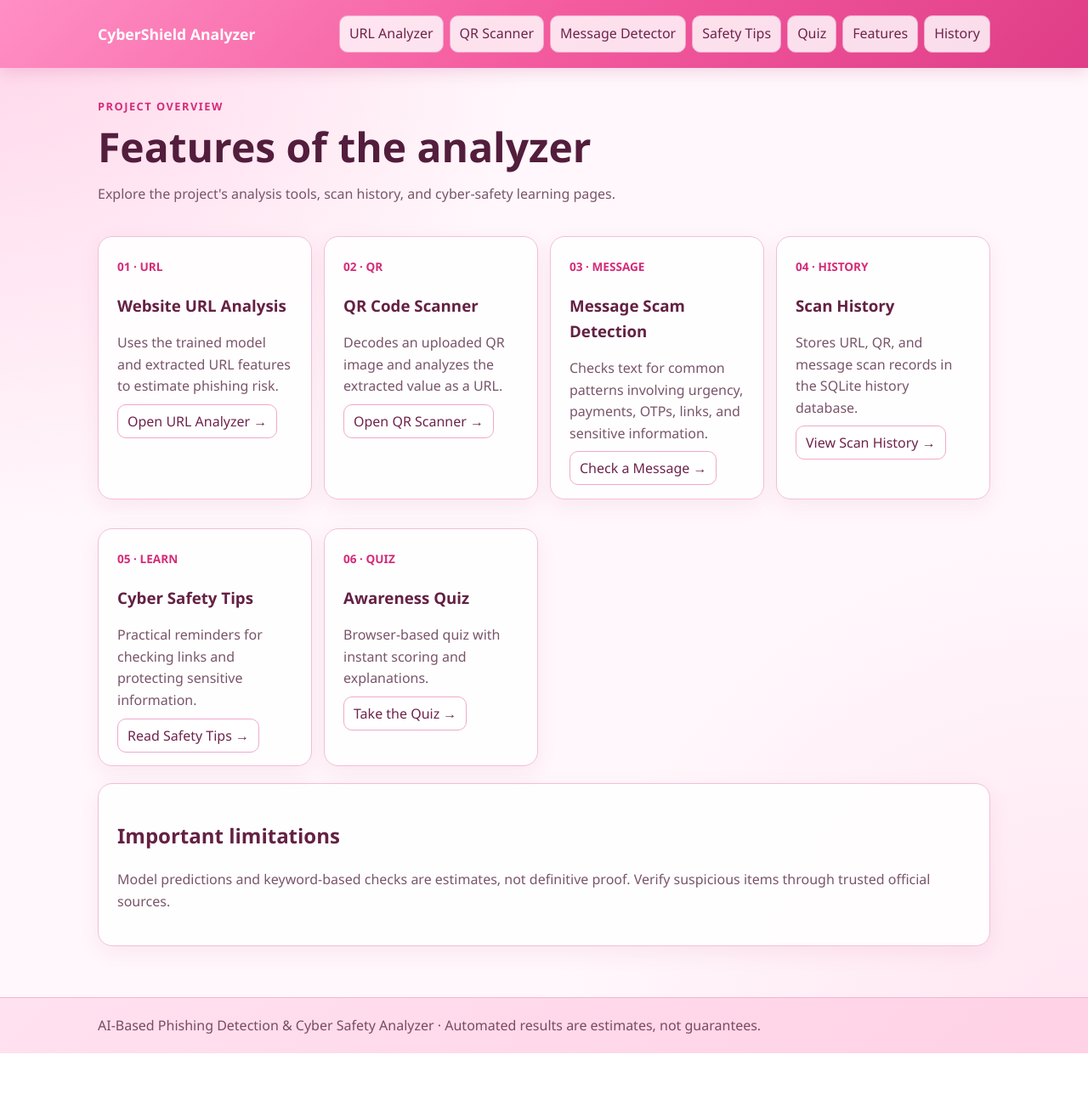
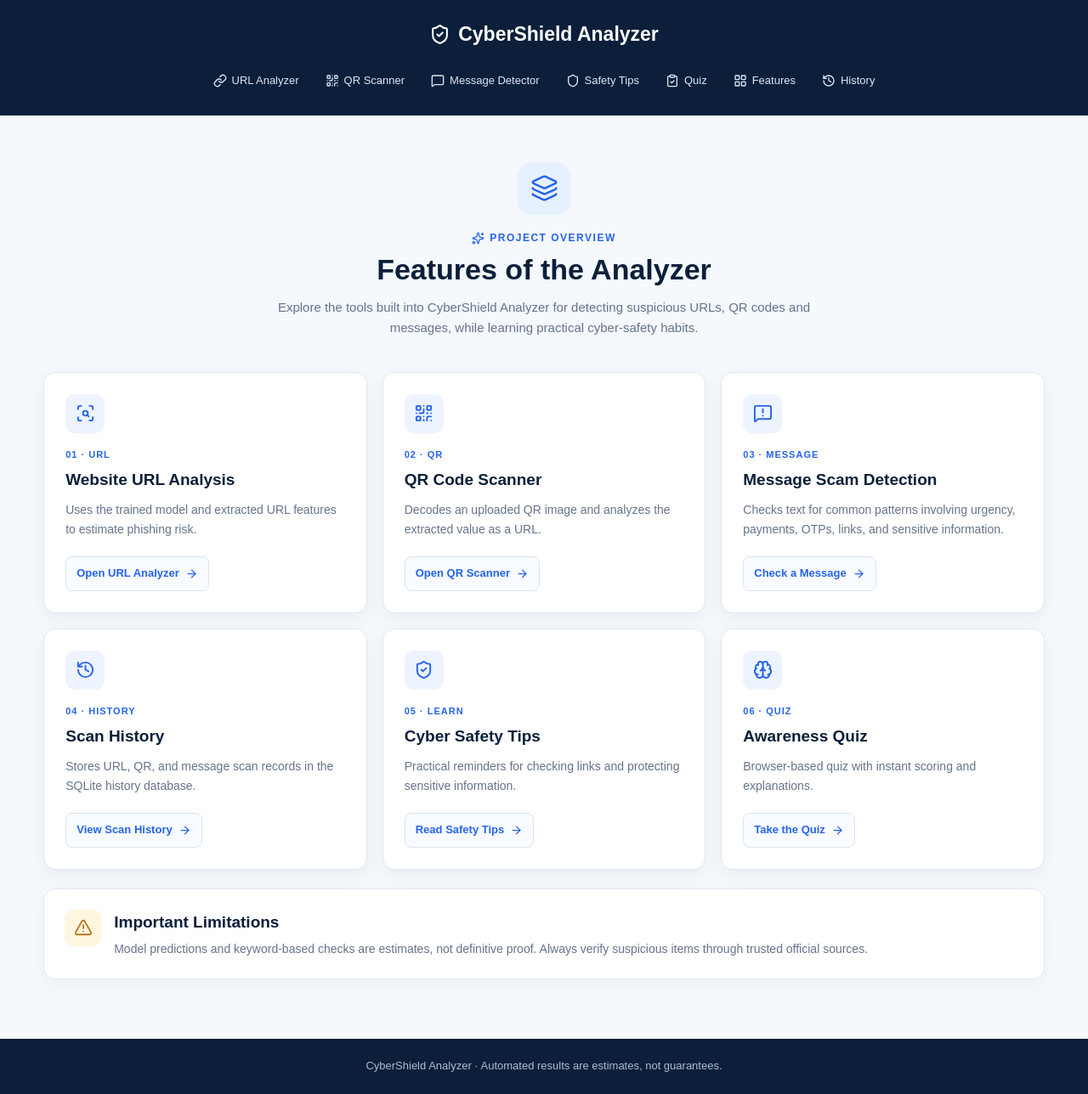
Before and after one commit to Mahekk7/PhishingDetector, a Flask app: page /features in a window 1280 px wide. Shown: the whole page at 85% size. Before the commit the page ends 1240 px from the top, so only its background shows below. Run offline with Flask 3, Linux system fonts and the light colour scheme; parts of the project's set-up code (start-up, migrations or seed data) failed here and were passed over.

Commit message:
Update features.html

```diff
--- a/templates/features.html
+++ b/templates/features.html
@@ -1,332 +1,649 @@
-<!doctype html>
+<!DOCTYPE html>
 <html lang="en">
 <head>
-<meta charset="utf-8">
-<meta name="viewport" content="width=device-width, initial-scale=1">
+<meta charset="UTF-8">
+<meta name="viewport" content="width=device-width, initial-scale=1.0">
 
-<title>Project Features | PhishingDetector</title>
+<title>Project Features | CyberShield Analyzer</title>
+
+<script src="https://unpkg.com/lucide@latest"></script>
 
 <style>
+
 *{
     box-sizing:border-box;
+    margin:0;
+    padding:0;
 }
 
 body{
-    margin:0;
-    background:
-        radial-gradient(circle at top left, #ffd6ea 0%, transparent 35%),
-        radial-gradient(circle at bottom right, #ffe5f1 0%, transparent 35%),
-        #fff7fb;
-    color:#3d1830;
-    font-family:Segoe UI,Arial,sans-serif;
+    background:#f5f8fc;
+    color:#172033;
+    font-family:Arial, Helvetica, sans-serif;
     line-height:1.6;
 }
 
+/* ================= HEADER ================= */
+
 header{
-    background:linear-gradient(135deg,#ff8fc4,#f45b9f,#df3d87);
-    padding:18px;
-    box-shadow:0 4px 18px rgba(190,45,112,.18);
-}
-
-footer{
-    background:linear-gradient(135deg,#ffe1ef,#ffd1e5);
-    border-top:1px solid #f3b4d0;
-    padding:20px 18px;
-    color:#7b4964;
+    background:#0b1f3a;
+    color:white;
+    padding:22px 0;
 }
 
 .wrap{
-    width:min(1050px,92%);
+    width:92%;
+    max-width:1200px;
     margin:auto;
 }
 
 .nav{
     display:flex;
-    gap:12px;
+    flex-direction:column;
     align-items:center;
-    justify-content:space-between;
-    flex-wrap:wrap;
+    gap:18px;
 }
 
 .brand{
-    font-weight:800;
-    color:#ffffff;
+    color:white;
     text-decoration:none;
-    font-size:1.1rem;
+    font-size:23px;
+    font-weight:700;
+    display:flex;
+    align-items:center;
+    gap:9px;
+}
+
+.brand svg{
+    width:25px;
+    height:25px;
 }
 
 .links{
     display:flex;
-    gap:7px;
+    justify-content:center;
+    align-items:center;
     flex-wrap:wrap;
+    gap:9px;
 }
 
-.links a,
-.btn{
-    color:#6e234c;
+.links a{
+    color:#dbe7f5;
     text-decoration:none;
-    border:1px solid #f0a9ca;
-    border-radius:10px;
     padding:8px 11px;
-    background:rgba(255,255,255,.82);
+    border-radius:7px;
+    font-size:13px;
+    display:flex;
+    align-items:center;
+    gap:6px;
     transition:.2s ease;
 }
 
-.links a:hover,
-.btn:hover{
-    background:#fff;
-    border-color:#e94d96;
-    color:#c52770;
-    transform:translateY(-1px);
+.links a:hover{
+    background:#17365f;
+    color:white;
 }
 
-main{
-    padding:35px 0 60px;
+.links svg{
+    width:16px;
+    height:16px;
 }
 
-.eyebrow{
-    color:#d52c79;
-    font-size:.8rem;
-    font-weight:bold;
+
+/* ================= MAIN ================= */
+
+main{
+    padding:55px 0 70px;
+}
+
+
+/* ================= INTRO ================= */
+
+.page-intro{
+    text-align:center;
+    max-width:760px;
+    margin:0 auto 40px;
+}
+
+.intro-icon{
+    width:62px;
+    height:62px;
+    margin:0 auto 18px;
+    border-radius:16px;
+    background:#e7f0ff;
+    color:#2563eb;
+    display:flex;
+    align-items:center;
+    justify-content:center;
+}
+
+.intro-icon svg{
+    width:33px;
+    height:33px;
+    stroke-width:1.8;
+}
+
+.intro-label{
+    color:#2563eb;
+    font-size:12px;
+    font-weight:700;
     letter-spacing:1.5px;
+    margin-bottom:7px;
+    display:flex;
+    align-items:center;
+    justify-content:center;
+    gap:6px;
+}
+
+.intro-label svg{
+    width:15px;
+    height:15px;
 }
 
 h1{
-    font-size:clamp(2rem,4vw,3rem);
-    line-height:1.15;
-    margin:10px 0;
-    color:#531d3c;
+    color:#0b1f3a;
+    font-size:34px;
+    line-height:1.2;
+    margin-bottom:12px;
 }
 
-h2{
-    color:#642143;
+.intro-text{
+    color:#64748b;
+    font-size:15px;
+    max-width:680px;
+    margin:auto;
 }
 
-h3{
-    color:#642143;
-    margin-bottom:8px;
+
+/* ================= FEATURE GRID ================= */
+
+.grid{
+    display:grid;
+    grid-template-columns:repeat(3,1fr);
+    gap:18px;
 }
 
-p,
-.muted{
-    color:#79556a;
-}
+
+/* ================= FEATURE CARD ================= */
 
 .card{
-    background:rgba(255,255,255,.9);
-    border:1px solid #f2bfd6;
-    border-radius:17px;
-    padding:22px;
-    margin-top:20px;
-    box-shadow:0 8px 25px rgba(187,55,112,.08);
+    background:white;
+    border:1px solid #e1e8f0;
+    border-radius:14px;
+    padding:25px;
+    box-shadow:0 7px 22px rgba(11,31,58,.05);
     transition:.2s ease;
 }
 
 .card:hover{
     transform:translateY(-3px);
-    box-shadow:0 12px 30px rgba(187,55,112,.13);
+    box-shadow:0 12px 28px rgba(11,31,58,.09);
 }
 
-.grid{
-    display:grid;
-    grid-template-columns:repeat(auto-fit,minmax(220px,1fr));
-    gap:14px;
+.feature-icon{
+    width:46px;
+    height:46px;
+    border-radius:11px;
+    background:#edf4ff;
+    color:#2563eb;
+    display:flex;
+    align-items:center;
+    justify-content:center;
+    margin-bottom:17px;
 }
 
-.field{
-    display:block;
-    width:100%;
-    margin-top:7px;
-    background:#fff8fc;
-    color:#4a2037;
-    border:1px solid #efb2ce;
-    border-radius:10px;
-    padding:12px;
-    font:inherit;
-}
-
-label{
-    display:block;
-    margin:9px 0;
-}
-
-.primary{
-    background:linear-gradient(135deg,#f75ca3,#d92f79);
-    color:#ffffff;
-    border:0;
-    border-radius:10px;
-    padding:12px 16px;
-    font-weight:800;
-    margin-top:14px;
-    cursor:pointer;
-    box-shadow:0 5px 14px rgba(216,47,121,.2);
-}
-
-.primary:hover{
-    background:linear-gradient(135deg,#ff70b0,#d32974);
-}
-
-.alert,
-.result{
-    padding:14px;
-    border:1px solid #edb3cd;
-    border-radius:12px;
-    margin-top:16px;
-    overflow-wrap:anywhere;
-    background:#fffafd;
-}
-
-.error{
-    border-color:#ef8cae;
-}
-
-.success{
-    border-color:#e68bb8;
+.feature-icon svg{
+    width:23px;
+    height:23px;
 }
 
 .pill{
-    color:#d42b78;
-    font-weight:800;
-    font-size:.85rem;
+    color:#2563eb;
+    font-size:11px;
+    font-weight:700;
+    letter-spacing:1px;
+    display:block;
+    margin-bottom:6px;
 }
 
-.quiz-question{
-    border-bottom:1px solid #f1c5d9;
-    padding:12px 0;
+h3{
+    color:#0b1f3a;
+    font-size:19px;
+    margin-bottom:8px;
 }
 
-@media(max-width:700px){
-    .nav{
-        align-items:flex-start;
+.card p{
+    color:#64748b;
+    font-size:14px;
+    line-height:1.65;
+    margin-bottom:20px;
+}
+
+.btn{
+    display:inline-flex;
+    align-items:center;
+    gap:7px;
+    color:#2563eb;
+    text-decoration:none;
+    font-size:13px;
+    font-weight:700;
+    border:1px solid #d8e4f3;
+    background:#f8fbff;
+    border-radius:8px;
+    padding:9px 12px;
+    transition:.2s ease;
+}
+
+.btn:hover{
+    background:#2563eb;
+    border-color:#2563eb;
+    color:white;
+}
+
+.btn svg{
+    width:15px;
+    height:15px;
+}
+
+
+/* ================= LIMITATIONS ================= */
+
+.limitations{
+    margin-top:22px;
+    display:flex;
+    align-items:flex-start;
+    gap:15px;
+    background:white;
+    border:1px solid #e1e8f0;
+    border-radius:14px;
+    padding:24px;
+    box-shadow:0 7px 22px rgba(11,31,58,.04);
+}
+
+.limit-icon{
+    width:43px;
+    height:43px;
+    min-width:43px;
+    border-radius:10px;
+    background:#fff6df;
+    color:#b7791f;
+    display:flex;
+    align-items:center;
+    justify-content:center;
+}
+
+.limit-icon svg{
+    width:22px;
+    height:22px;
+}
+
+.limitations h2{
+    color:#0b1f3a;
+    font-size:19px;
+    margin-bottom:5px;
+}
+
+.limitations p{
+    color:#64748b;
+    font-size:14px;
+}
+
+
+/* ================= FOOTER ================= */
+
+footer{
+    background:#0b1f3a;
+    color:#aebdd0;
+    text-align:center;
+    padding:22px;
+    font-size:13px;
+}
+
+
+/* ================= MOBILE ================= */
+
+@media(max-width:900px){
+
+    .grid{
+        grid-template-columns:repeat(2,1fr);
+    }
+
+}
+
+@media(max-width:650px){
+
+    header{
+        padding:18px 0;
+    }
+
+    .brand{
+        font-size:20px;
     }
 
     .links{
-        width:100%;
+        gap:4px;
     }
 
     .links a{
-        flex:1 1 auto;
-        text-align:center;
+        font-size:12px;
+        padding:7px 8px;
     }
 
     main{
-        padding-top:25px;
+        padding:40px 0 55px;
+    }
+
+    h1{
+        font-size:28px;
+    }
+
+    .intro-text{
+        font-size:14px;
+        padding:0 10px;
+    }
+
+    .grid{
+        grid-template-columns:1fr;
     }
 
     .card{
-        padding:18px;
+        padding:21px;
     }
+
+    .limitations{
+        padding:20px;
+    }
+
 }
+
 </style>
 </head>
 
+
 <body>
 
+
+<!-- ================= HEADER ================= -->
+
 <header>
+
 <div class="wrap nav">
 
-<a class="brand" href="/">CyberShield Analyzer</a>
+<a class="brand" href="/">
+    <i data-lucide="shield-check"></i>
+    CyberShield Analyzer
+</a>
 
 <nav class="links">
-<a href="/">URL Analyzer</a>
-<a href="/qr-scanner">QR Scanner</a>
-<a href="/message-detector">Message Detector</a>
-<a href="/safety-tips">Safety Tips</a>
-<a href="/quiz">Quiz</a>
-<a href="/features">Features</a>
-<a href="/history">History</a>
+
+<a href="/">
+    <i data-lucide="link"></i>
+    URL Analyzer
+</a>
+
+<a href="/qr-scanner">
+    <i data-lucide="qr-code"></i>
+    QR Scanner
+</a>
+
+<a href="/message-detector">
+    <i data-lucide="message-square"></i>
+    Message Detector
+</a>
+
+<a href="/safety-tips">
+    <i data-lucide="shield"></i>
+    Safety Tips
+</a>
+
+<a href="/quiz">
+    <i data-lucide="clipboard-check"></i>
+    Quiz
+</a>
+
+<a href="/features">
+    <i data-lucide="layout-grid"></i>
+    Features
+</a>
+
+<a href="/history">
+    <i data-lucide="history"></i>
+    History
+</a>
+
 </nav>
 
 </div>
+
 </header>
+
+
+<!-- ================= MAIN ================= -->
 
 <main class="wrap">
 
-<div class="eyebrow">PROJECT OVERVIEW</div>
 
-<h1>Features of the analyzer</h1>
+<!-- INTRO -->
 
-<p>
-Explore the project's analysis tools, scan history, and cyber-safety learning pages.
-</p>
+<section class="page-intro">
 
-<section class="grid">
+<div class="intro-icon">
+    <i data-lucide="layers-3"></i>
+</div>
 
-<article class="card">
-<span class="pill">01 · URL</span>
-<h3>Website URL Analysis</h3>
-<p>
-Uses the trained model and extracted URL features to estimate phishing risk.
-</p>
-<a class="btn" href="/">Open URL Analyzer →</a>
-</article>
+<div class="intro-label">
+    <i data-lucide="sparkles"></i>
+    PROJECT OVERVIEW
+</div>
 
-<article class="card">
-<span class="pill">02 · QR</span>
-<h3>QR Code Scanner</h3>
-<p>
-Decodes an uploaded QR image and analyzes the extracted value as a URL.
-</p>
-<a class="btn" href="/qr-scanner">Open QR Scanner →</a>
-</article>
+<h1>Features of the Analyzer</h1>
 
-<article class="card">
-<span class="pill">03 · MESSAGE</span>
-<h3>Message Scam Detection</h3>
-<p>
-Checks text for common patterns involving urgency, payments, OTPs, links, and sensitive information.
-</p>
-<a class="btn" href="/message-detector">Check a Message →</a>
-</article>
-
-<article class="card">
-<span class="pill">04 · HISTORY</span>
-<h3>Scan History</h3>
-<p>
-Stores URL, QR, and message scan records in the SQLite history database.
-</p>
-<a class="btn" href="/history">View Scan History →</a>
-</article>
-
-<article class="card">
-<span class="pill">05 · LEARN</span>
-<h3>Cyber Safety Tips</h3>
-<p>
-Practical reminders for checking links and protecting sensitive information.
-</p>
-<a class="btn" href="/safety-tips">Read Safety Tips →</a>
-</article>
-
-<article class="card">
-<span class="pill">06 · QUIZ</span>
-<h3>Awareness Quiz</h3>
-<p>
-Browser-based quiz with instant scoring and explanations.
-</p>
-<a class="btn" href="/quiz">Take the Quiz →</a>
-</article>
-
-</section>
-
-<section class="card">
-
-<h2>Important limitations</h2>
-
-<p>
-Model predictions and keyword-based checks are estimates, not definitive proof.
-Verify suspicious items through trusted official sources.
+<p class="intro-text">
+    Explore the tools built into CyberShield Analyzer for detecting suspicious
+    URLs, QR codes and messages, while learning practical cyber-safety habits.
 </p>
 
 </section>
 
+
+<!-- FEATURES -->
+
+<section class="grid">
+
+
+<!-- 01 -->
+
+<article class="card">
+
+<div class="feature-icon">
+    <i data-lucide="scan-search"></i>
+</div>
+
+<span class="pill">01 · URL</span>
+
+<h3>Website URL Analysis</h3>
+
+<p>
+Uses the trained model and extracted URL features to estimate phishing risk.
+</p>
+
+<a class="btn" href="/">
+    Open URL Analyzer
+    <i data-lucide="arrow-right"></i>
+</a>
+
+</article>
+
+
+<!-- 02 -->
+
+<article class="card">
+
+<div class="feature-icon">
+    <i data-lucide="qr-code"></i>
+</div>
+
+<span class="pill">02 · QR</span>
+
+<h3>QR Code Scanner</h3>
+
+<p>
+Decodes an uploaded QR image and analyzes the extracted value as a URL.
+</p>
+
+<a class="btn" href="/qr-scanner">
+    Open QR Scanner
+    <i data-lucide="arrow-right"></i>
+</a>
+
+</article>
+
+
+<!-- 03 -->
+
+<article class="card">
+
+<div class="feature-icon">
+    <i data-lucide="message-square-warning"></i>
+</div>
+
+<span class="pill">03 · MESSAGE</span>
+
+<h3>Message Scam Detection</h3>
+
+<p>
+Checks text for common patterns involving urgency, payments, OTPs, links,
+and sensitive information.
+</p>
+
+<a class="btn" href="/message-detector">
+    Check a Message
+    <i data-lucide="arrow-right"></i>
+</a>
+
+</article>
+
+
+<!-- 04 -->
+
+<article class="card">
+
+<div class="feature-icon">
+    <i data-lucide="history"></i>
+</div>
+
+<span class="pill">04 · HISTORY</span>
+
+<h3>Scan History</h3>
+
+<p>
+Stores URL, QR, and message scan records in the SQLite history database.
+</p>
+
+<a class="btn" href="/history">
+    View Scan History
+    <i data-lucide="arrow-right"></i>
+</a>
+
+</article>
+
+
+<!-- 05 -->
+
+<article class="card">
+
+<div class="feature-icon">
+    <i data-lucide="shield-check"></i>
+</div>
+
+<span class="pill">05 · LEARN</span>
+
+<h3>Cyber Safety Tips</h3>
+
+<p>
+Practical reminders for checking links and protecting sensitive information.
+</p>
+
+<a class="btn" href="/safety-tips">
+    Read Safety Tips
+    <i data-lucide="arrow-right"></i>
+</a>
+
+</article>
+
+
+<!-- 06 -->
+
+<article class="card">
+
+<div class="feature-icon">
+    <i data-lucide="brain"></i>
+</div>
+
+<span class="pill">06 · QUIZ</span>
+
+<h3>Awareness Quiz</h3>
+
+<p>
+Browser-based quiz with instant scoring and explanations.
+</p>
+
+<a class="btn" href="/quiz">
+    Take the Quiz
+    <i data-lucide="arrow-right"></i>
+</a>
+
+</article>
+
+
+</section>
+
+
+<!-- LIMITATIONS -->
+
+<section class="limitations">
+
+<div class="limit-icon">
+    <i data-lucide="triangle-alert"></i>
+</div>
+
+<div>
+
+<h2>Important Limitations</h2>
+
+<p>
+Model predictions and keyword-based checks are estimates, not definitive proof.
+Always verify suspicious items through trusted official sources.
+</p>
+
+</div>
+
+</section>
+
+
 </main>
 
+
+<!-- ================= FOOTER ================= -->
+
 <footer>
+
 <div class="wrap">
-AI-Based Phishing Detection &amp; Cyber Safety Analyzer ·
+
+CyberShield Analyzer ·
 Automated results are estimates, not guarantees.
+
 </div>
+
 </footer>
+
+
+<script>
+
+lucide.createIcons();
+
+</script>
+
 
 </body>
 </html>
```
